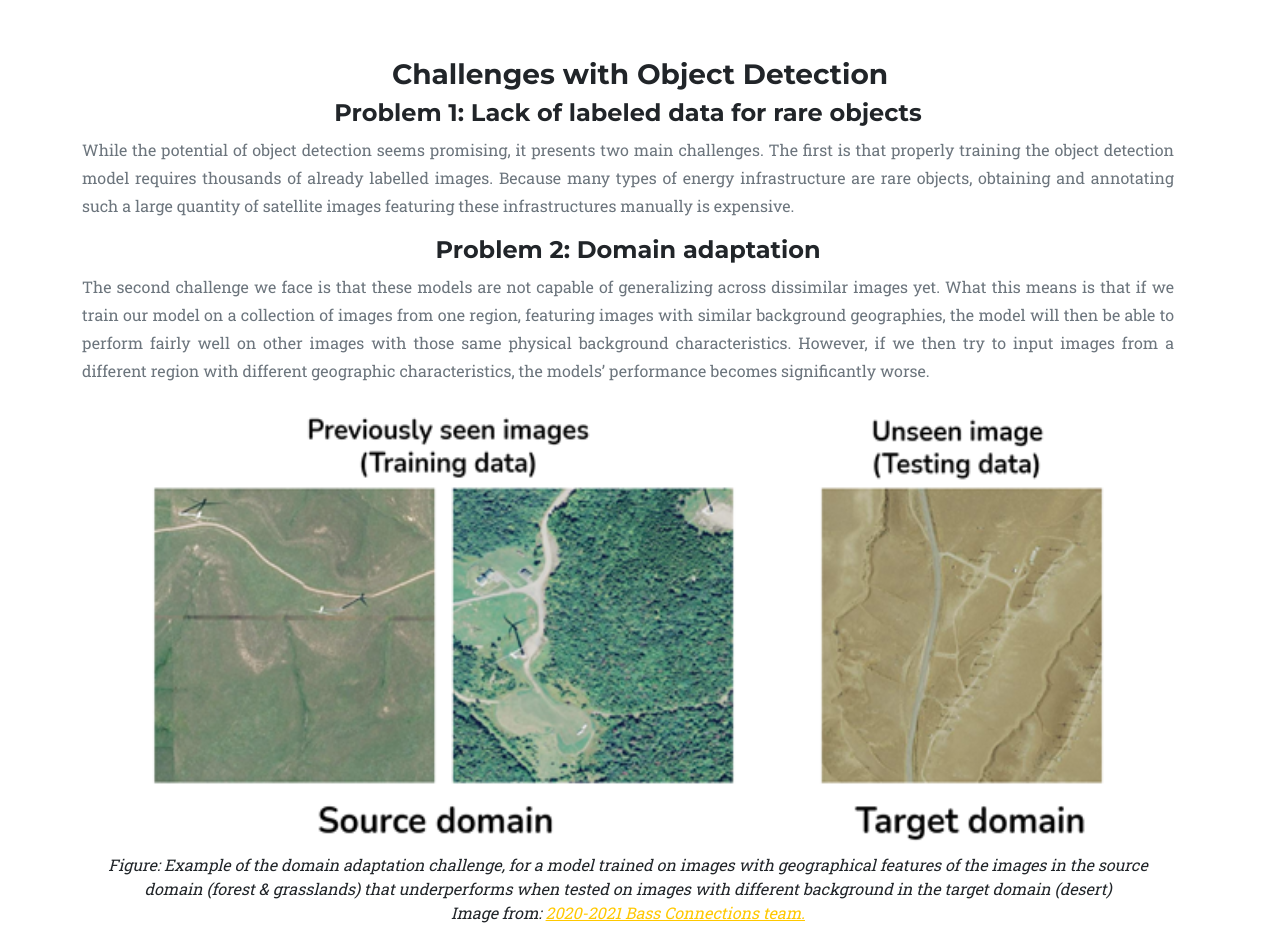
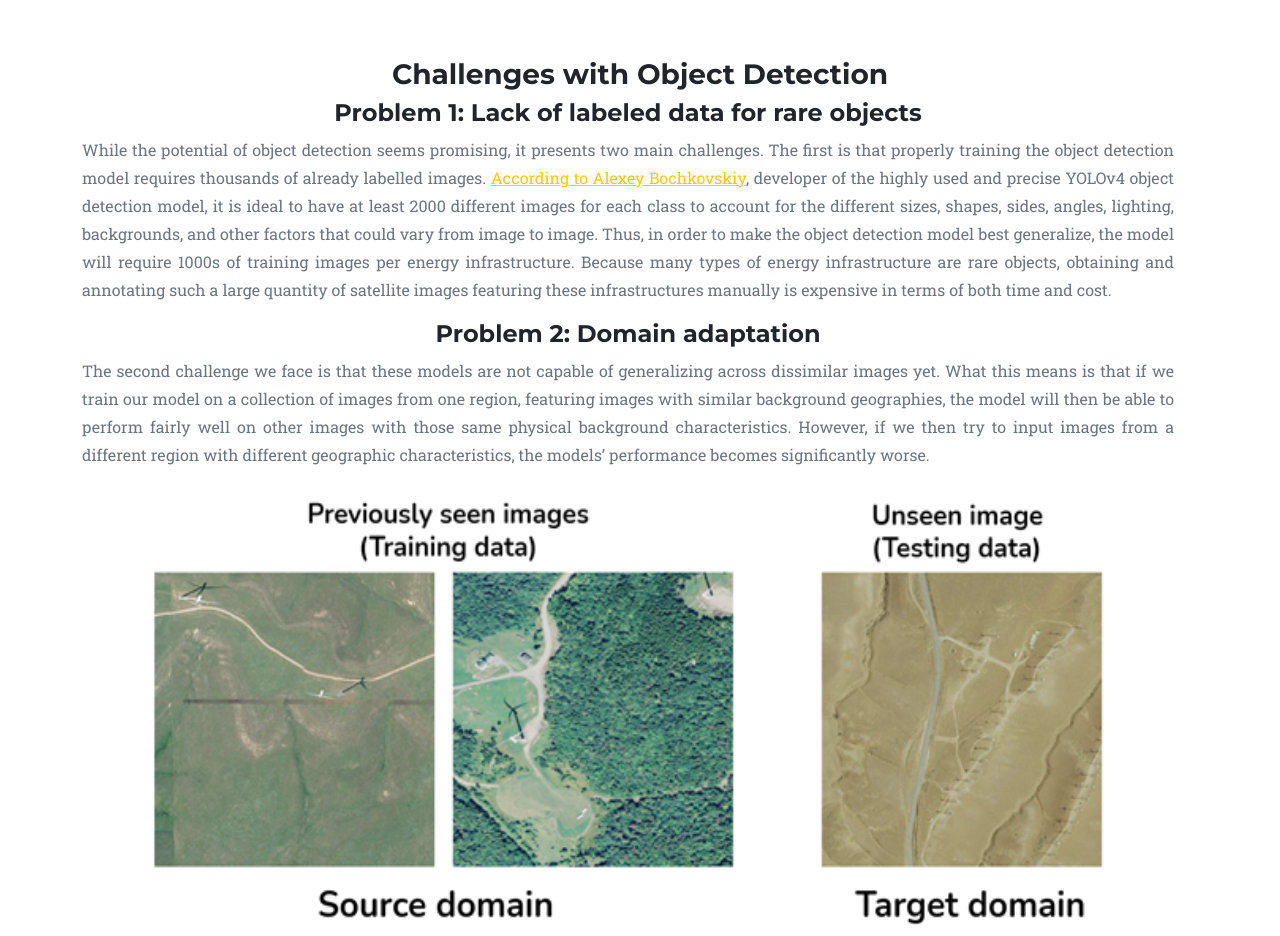
Before and after one commit to frankwillard/AIforArtificialWorlds, a website: page dist/index.html in a window 1280 px wide. Shown: the part 3460-4396 px from the top of the page. Drawn offline with nearby package versions, Linux system fonts and the light colour scheme; some icons are missing.

Commit message:
updated challenges with object detection

```diff
--- a/dist/index.html
+++ b/dist/index.html
@@ -166,8 +166,12 @@
                             <p class="text-muted" style="text-align: justify;">
                                 While the potential of object detection seems promising, it presents two main challenges. The first
                                 is that properly training the object detection model requires thousands of already labelled images.
+                                <a href="https://github.com/AlexeyAB/darknet">According to Alexey Bochkovskiy</a>, developer of the highly used and precise YOLOv4 object detection model,
+                                it is ideal to have at least 2000 different images for each class to account for the different sizes, shapes, sides,
+                                angles, lighting, backgrounds, and other factors that could vary from image to image. Thus, in order to make the object detection model
+                                best generalize, the model will require 1000s of training images per energy infrastructure.
                                 Because many types of energy infrastructure are rare objects, obtaining and annotating such a large
-                                quantity of satellite images featuring these infrastructures manually is expensive.
+                                quantity of satellite images featuring these infrastructures manually is expensive in terms of both time and cost.
                             </p>
                         </div>
 
```
